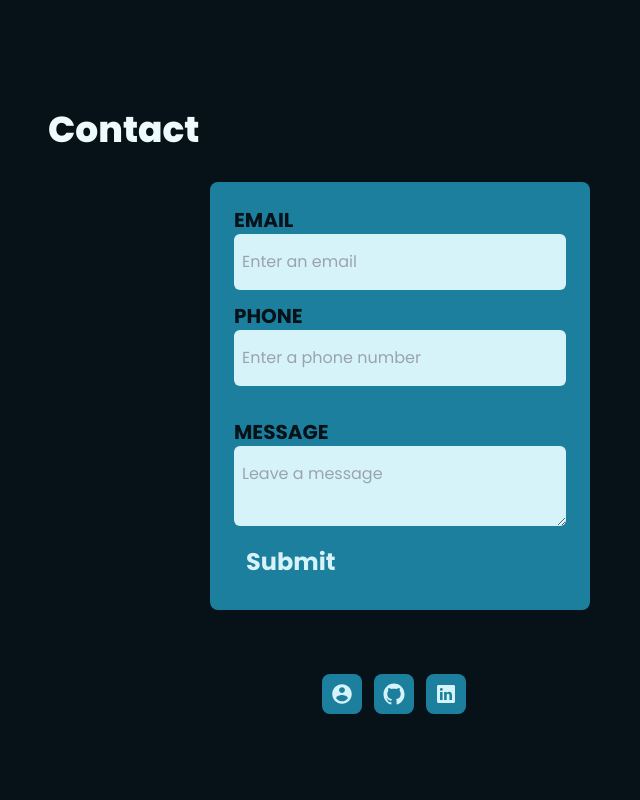
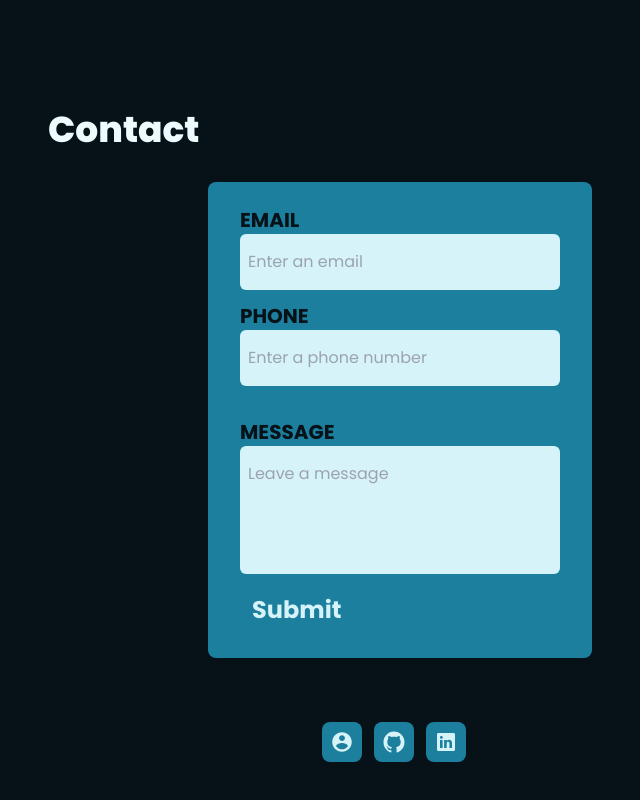
Before and after one commit to andrewhought/portfolio-website, a React (Vite) app: page / in a window 1280 px wide. Shown: the part 1670-2470 px from the top of the page, without its empty margins (240-880 px from the left). Built offline with nearby package versions, Linux system fonts and the light colour scheme.

Commit message:
styling changes for cross-browser compatibility, prettier

```diff
--- a/src/components/ContactForm.tsx
+++ b/src/components/ContactForm.tsx
@@ -12,9 +12,9 @@ export default function ContactForm(): ReactElement {
     };
 
     return (
-        <div className="mx-auto mt-8 flex w-full max-w-xl flex-row items-center justify-center rounded-lg bg-secondary p-6 text-primary sm:w-auto">
+        <div className="contact-form flex-row">
             {isSubmitted ? (
-                <div className="mx-auto mt-8 flex w-full max-w-xl flex-col items-center justify-center rounded-lg bg-secondary p-6 text-primary sm:w-auto">
+                <div className="contact-form flex-col">
                     <IoIosCheckmarkCircle size={109} />
                     <div className="mx-[30.5px] mt-[144.5px]">
                         <Button
@@ -33,7 +33,7 @@ export default function ContactForm(): ReactElement {
                         </div>
                         <Form.Control asChild>
                             <input
-                                className="flex w-full min-w-0 items-center rounded-md bg-body px-2 py-4"
+                                className="box-border flex w-80 min-w-0 items-center rounded-md bg-body px-2 py-4"
                                 type="email"
                                 placeholder="Enter an email"
                                 required
@@ -48,7 +48,7 @@ export default function ContactForm(): ReactElement {
                         </div>
                         <Form.Control asChild>
                             <input
-                                className="flex w-full min-w-0 items-center rounded-md bg-body px-2 py-4"
+                                className="flex w-80 min-w-0 items-center rounded-md bg-body px-2 py-4"
                                 type="email"
                                 placeholder="Enter a phone number"
                                 required
@@ -63,7 +63,7 @@ export default function ContactForm(): ReactElement {
                         </div>
                         <Form.Control asChild>
                             <textarea
-                                className="flex w-full min-w-0 items-center rounded-md bg-body px-2 py-4"
+                                className="flex h-32 w-80 min-w-0 resize-none items-center rounded-md bg-body px-2 py-4"
                                 required
                                 placeholder="Leave a message"
                             />
--- a/src/components/MenuBar.tsx
+++ b/src/components/MenuBar.tsx
@@ -3,7 +3,7 @@ import { ReactElement } from "react";
 
 export default function MenuBar(): ReactElement {
     return (
-        <div className="fixed min-w-[321.5px] left-0 right-0 top-4 mx-12 md:mx-24 lg:mx-48 xl:mx-72">
+        <div className="fixed left-0 right-0 top-4 mx-12 min-w-[394px] md:mx-24 lg:mx-48 xl:mx-72">
             <Menubar.Root className="flex w-full max-w-full justify-evenly rounded-lg bg-secondary px-8 py-3 opacity-90">
                 <Menubar.Menu>
                     <Menubar.Trigger
--- a/src/index.css
+++ b/src/index.css
@@ -15,12 +15,12 @@
 
 html {
     scrollbar-color: rgba(var(--primary));
-    min-width: 430px;
+    min-width: 490px;
 }
 
 body {
     @apply font-poppins;
-    min-width: 430px;
+    min-width: 490px;
 }
 
 .popover-arrow {
@@ -34,3 +34,7 @@ body {
 .tag {
     @apply inline-flex rounded-3xl bg-secondary px-3 py-1 text-xs font-light text-body;
 }
+
+.contact-form {
+    @apply mx-auto mt-8 flex w-96 items-center justify-center rounded-lg bg-secondary p-6 text-primary;
+}
--- a/src/pages/Home.tsx
+++ b/src/pages/Home.tsx
@@ -1,6 +1,6 @@
 import { ReactElement } from "react";
 
-import pfp from "../../public/pfp.jpeg"
+import pfp from "../../public/pfp.jpeg";
 
 export default function Home(): ReactElement {
     return (
```
